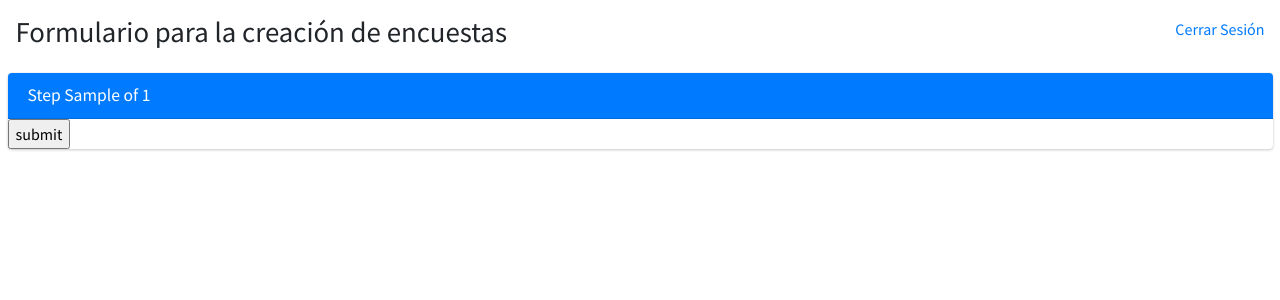
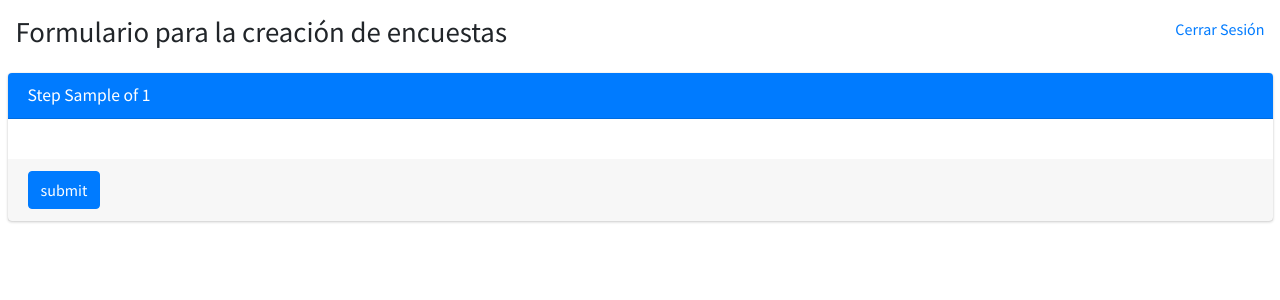
Before and after one commit to Xissco/evaluationsModule, a Django app: template app/evaluations/templates/evaluations/baseWizard.html in a window 1280 px wide. Shown: the top 300 px of the page. Run offline with Django 4.2, Linux system fonts and the light colour scheme; the template is opened without the code that fills it: most values are stand-ins (such as "Sample title", 1, 10 or a date in 2020); some libraries are stand-ins or nearby versions.

Commit message:
[FIX] App Evaluations - Font Wizard Step 2

```diff
--- a/app/evaluations/templates/evaluations/baseWizard.html
+++ b/app/evaluations/templates/evaluations/baseWizard.html
@@ -14,16 +14,22 @@
                         <div class="card-header">
                             <h3 class="card-title">Step {{ wizard.steps.step1 }} of {{ wizard.steps.count }}</h3>
                         </div>
-<form action="" method="post">{% csrf_token %}
+
+<form id="quickForm" method="post">
+    <div class="card-body">
+        {% csrf_token %}
 <table>
 {{ wizard.management_form }}
 {% block wizard %}{% endblock %}
 </table>
+    </div>
+<div class="card-footer">
 {% if wizard.steps.prev %}
-<button name="wizard_goto_step" type="submit" value="{{ wizard.steps.first }}">{% trans "first step" %}</button>
-<button name="wizard_goto_step" type="submit" value="{{ wizard.steps.prev }}">{% trans "prev step" %}</button>
+<button name="wizard_goto_step" type="submit" class="btn btn-primary" value="{{ wizard.steps.first }}">{% trans "first step" %}</button>
+<button name="wizard_goto_step" type="submit" class="btn btn-primary" value="{{ wizard.steps.prev }}">{% trans "prev step" %}</button>
 {% endif %}
-<input type="submit" value="{% trans "submit" %}"/>
+<input type="submit" class="btn btn-primary" value="{% trans "submit" %}"/>
+</div>
 </form>
                     </div>
                 </div>
--- a/app/evaluations/templates/evaluations/quizWizard.html
+++ b/app/evaluations/templates/evaluations/quizWizard.html
@@ -9,8 +9,10 @@
     <input type="hidden" name="quiz-MAX_NUM_FORMS" value="1000" id="id_quiz-MAX_NUM_FORMS">
 
     {% for f in form %}
-        {{ quiz_types | getField:forloop.counter }}
+        <div class="form-group">
+        <label>{{ quiz_types | getField:forloop.counter }}</label>
         <input type="hidden" name="quiz-{{ forloop.counter|add:"-1" }}-category" value={{ quiz_types | getFieldId:forloop.counter }} id="id_quiz-{{ forloop.counter|add:"-1" }}-category">
         {{ f.evaluator }}
+        </div>
     {% endfor %}
 {% endblock %}
```
